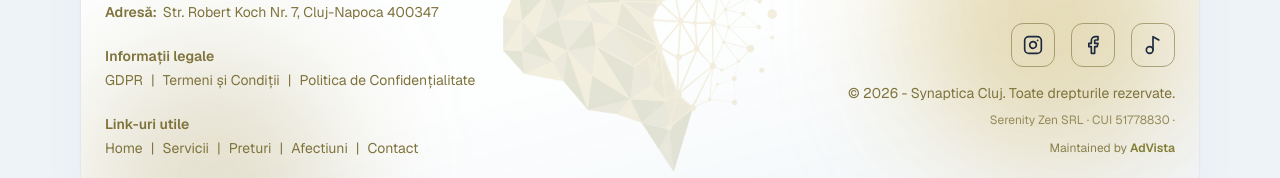
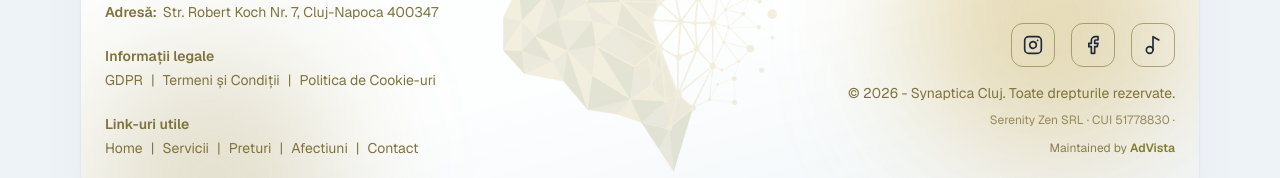
Before and after one commit to LaAngeli/synaptica, a Next.js app: page /gdpr in a window 1280 px wide. Shown: the part 1856-2034 px from the top of the page. Built offline with nearby package versions, Linux system fonts and the light colour scheme.

Commit message:
footer: Politica de Confidențialitate to Politica de Cookie-uri

```diff
--- a/app/i18n/translations.js
+++ b/app/i18n/translations.js
@@ -968,7 +968,7 @@ export const translations = {
       links: {
         gdpr: "GDPR",
         terms: "Termeni și Condiții",
-        cookies: "Politica de Confidențialitate",
+        cookies: "Politica de Cookie-uri",
         useful: "Link-uri utile",
         home: "Home",
         services: "Servicii",
@@ -984,7 +984,7 @@ export const translations = {
         legalInfo: "Informații legale",
         gdpr: "GDPR",
         terms: "Termeni și Condiții",
-        cookies: "Politica de Confidențialitate",
+        cookies: "Politica de Cookie-uri",
         useful: "Link-uri utile",
         home: "Home",
         services: "Servicii",
```
